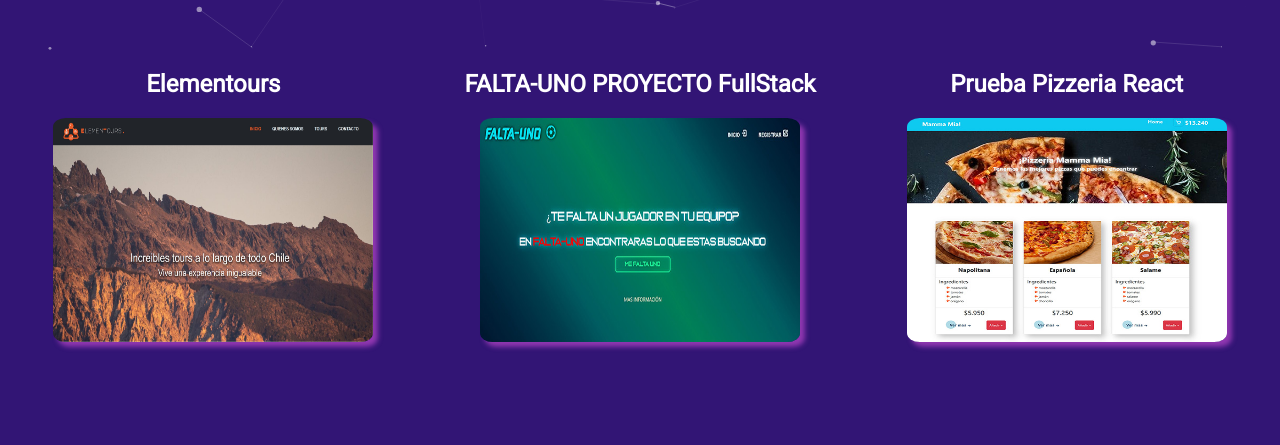
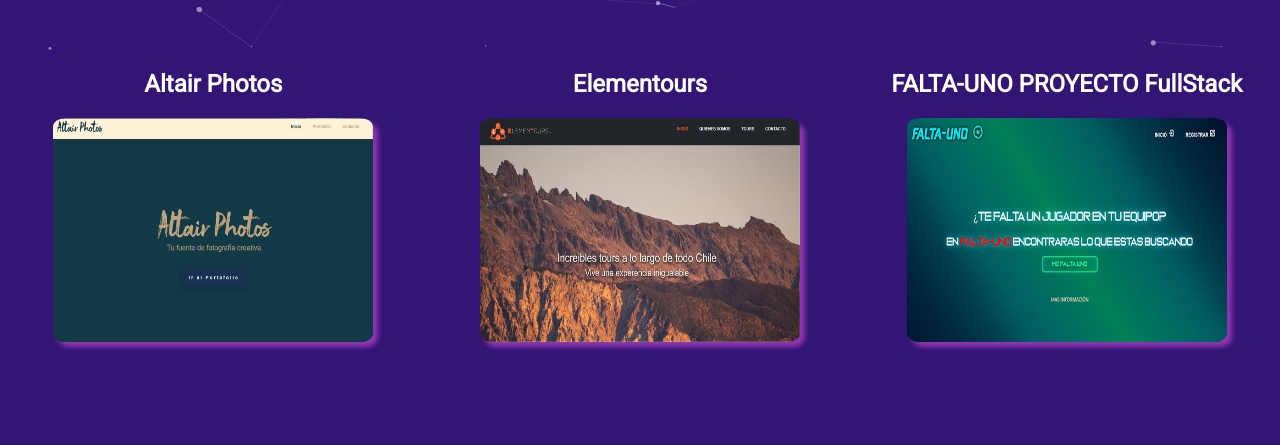
Before and after one commit to ALtairJoker/Portafolio, a plain HTML site: page index.html in a window 1280 px wide. Shown: the part 742-1187 px from the top of the page. Drawn offline with nearby package versions, Linux system fonts and the light colour scheme.

Commit message:
agregando altair

```diff
--- a/index.html
+++ b/index.html
@@ -59,6 +59,10 @@
     <h1>Portafolio</h1>
     <section class="portafolio" id="portafolio">
         <div class="contenido">
+            <a href="https://altairphotos.vercel.app/" class="enlace">
+                <h2>Altair Photos</h2>
+                <img src="img/altair.png" alt="" class="zoom borde">
+            </a>
             <a href="https://www.elementours.cl" class="enlace">
                 <h2>Elementours</h2>
                 <img src="img/elemetours.jpg" alt="" class="zoom borde">
```
Also changed, not shown: img/altair.png (added).
